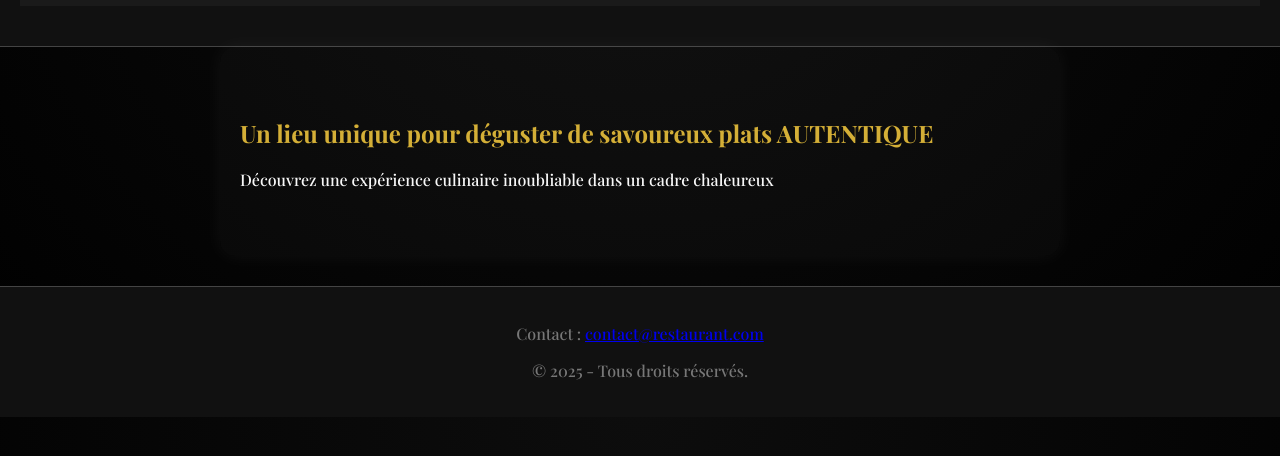
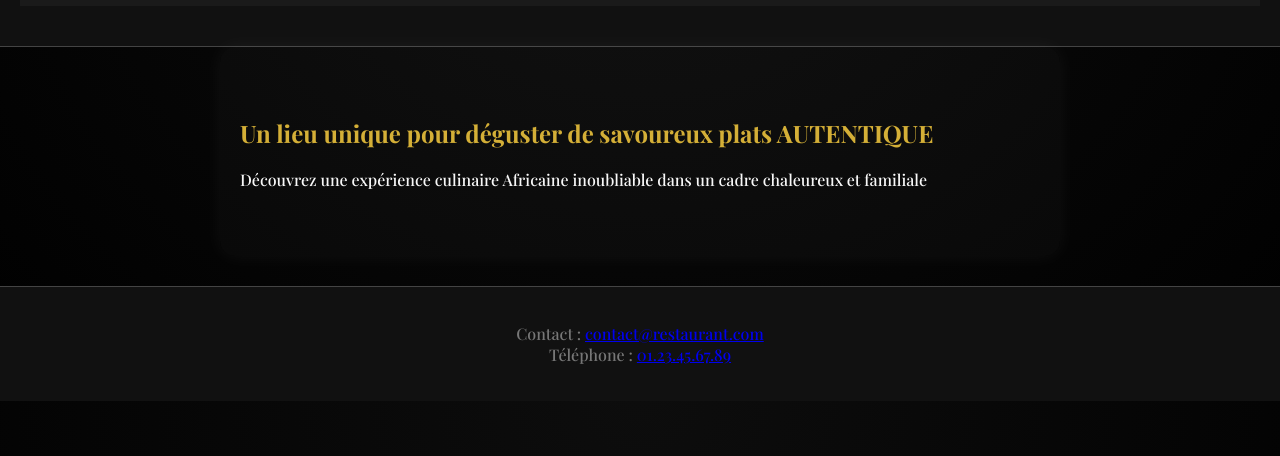
Before and after one commit to jokerdnr91/AFRICA-FOOD-17, a plain HTML site: page index.html in a window 1280 px wide. Shown: the part 148-604 px from the top of the page. Drawn offline with nearby package versions, Linux system fonts and the light colour scheme.

Commit message:
Update index.html

```diff
--- a/index.html
+++ b/index.html
@@ -32,7 +32,7 @@
 
   <section id="accueil" class="active">
     <h2>Un lieu unique pour déguster de savoureux plats AUTENTIQUE </h2>
-    <p>Découvrez une expérience culinaire inoubliable dans un cadre chaleureux </p>
+    <p>Découvrez une expérience culinaire Africaine inoubliable dans un cadre chaleureux et familiale </p>
   </section>
 
   <section id="menu">
@@ -86,8 +86,10 @@
   </section>
 
   <footer id="contact">
-    <p>Contact : <a href="mailto:contact@restaurant.com">contact@restaurant.com</a></p>
-    <p>© 2025 - Tous droits réservés.</p>
+    <p>Contact :
+      <a href="mailto:contact@restaurant.com">contact@restaurant.com</a><br>
+      Téléphone : <a href="tel:0123456789">01.23.45.67.89</a>
+    </p>
   </footer>
 
   <script src="https://cdn.jsdelivr.net/npm/fullcalendar@5.10.1/main.min.js"></script>
```
